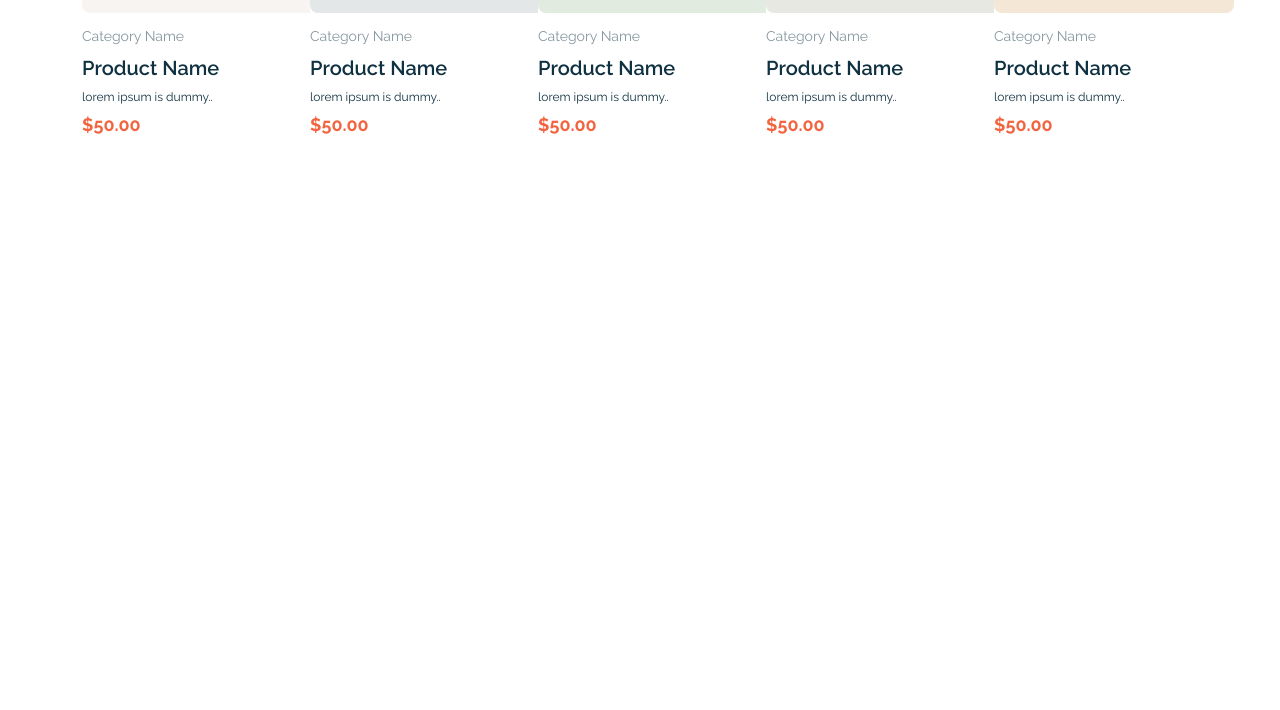
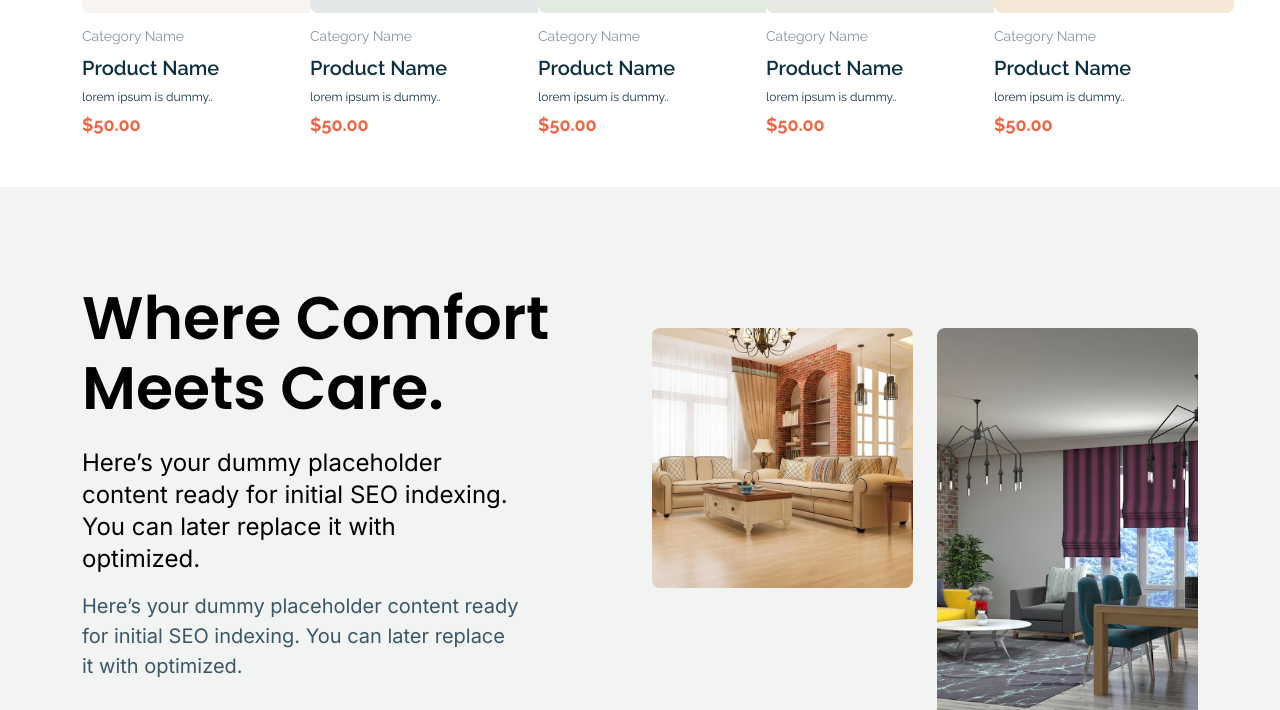
Before and after one commit to Ahmed-Raza-Khan/MYA-S-PLACE-ui-design, a plain HTML site: page assests/index.html in a window 1280 px wide. Shown: the part 2090-2800 px from the top of the page. Before the commit the page ends 2277 px from the top, so only its background shows below. Drawn offline with nearby package versions, Linux system fonts and the light colour scheme.

Commit message:
v.3.5 Ahmed-Raza 3:46 Pm 2/2/26 Where Compfort Meets Care Section Done

```diff
--- a/assests/css/style.css
+++ b/assests/css/style.css
@@ -287,3 +287,76 @@
     color: var(--primary-light-peach);
     margin-bottom: 0;
 }
+
+
+/* we compfort we care section */
+.bg-light-gray {
+    background-color: #F1F4F3;
+}
+
+.main-heading {
+    font-family: var(--font-Poppins);
+    font-size: 60px;
+    font-style: var(--font-semibold);
+    font-weight: 600;
+    line-height: 70px;
+    letter-spacing: -3%;
+    color: var(--heading-dark);
+}
+
+.description-text {
+    font-family: var(--font-Inter);
+    font-size: 24px;
+    font-style: var(--font-regular);
+    font-weight: 400;
+    line-height: 32px;
+    letter-spacing: 0%;
+    color: var(--heading-dark);
+    width: 80%;
+}
+
+.description-text-2 {
+    font-family: var(--font-Inter);
+    font-size: 20px;
+    font-style: var(--font-regular);
+    font-weight: 400;
+    line-height: 30px;
+    letter-spacing: 1%;
+    color: var(--dark-blue);
+    width: 80%;
+    opacity: 80%;
+}
+
+.custom-btn-2-we-care {
+    font-family: var(--font-Inter);
+    font-style: var(--font-semibold);
+    font-weight: 600;
+    font-size: 18px;
+    line-height: 100%;
+    letter-spacing: -1%;
+    color: var(--white-color);
+    background-color: var(--primary-light-peach);
+    padding: 0.75rem 1.5rem;
+    border-radius: 4px;
+
+}
+
+.custom-btn-2-we-care:hover {
+    background-color: var(--dark-blue);
+    border-color: wheat;
+    color: var(--white-color);
+}
+
+.small-image-height {
+    height: 260px;
+    width: 270px;
+    object-fit: cover;
+    border-radius: 8px;
+}
+
+.large-image-height {
+    height: 440px;
+    width: 270px;
+    object-fit: cover;
+    border-radius: 8px;
+}
--- a/assests/index.html
+++ b/assests/index.html
@@ -226,7 +226,43 @@
                 </div>
             </section>
 
+            <section class="py-5 bg-light-gray">
+                <div class="container py-lg-5">
+                    <div class="row align-items-center">
 
+                        <div class="col-lg-6 mb-4 mb-lg-0">
+                            <h1 class="main-heading mb-4">
+                                Where Comfort <br> Meets Care.
+                            </h1>
+
+                            <p class="description-text mb-3">
+                                Here’s your dummy placeholder content ready for initial SEO indexing. You can later replace it with optimized.
+                            </p>
+                            <p class="description-text-2 mb-4">
+                                Here’s your dummy placeholder content ready for initial SEO indexing. You can later replace it with optimized.
+                            </p>
+
+                            <a href="#" class="btn custom-btn-2-we-care mt-5">
+                                    Check Our Products
+                                <span class="ms-2"><img src="images/right-arrow-comport-care.svg" alt="" width="34" height="34"></span>
+                            </a>
+                        </div>
+
+                        <div class="col-lg-6">
+                            <div class="row">
+                                <div class="col-6">
+                                    <img src="images/compfort-meet-care-2.png" alt="Sofa" class="img-fluid small-image-height">
+                                </div>
+
+                                <div class="col-6">
+                                    <img src="images/compfort-meet-care-1.png" alt="Dining Room" class="img-fluid large-image-height">
+                                </div>
+                            </div>
+                        </div>
+
+                    </div>
+                </div>
+            </section>
         </main>
 
 
```
